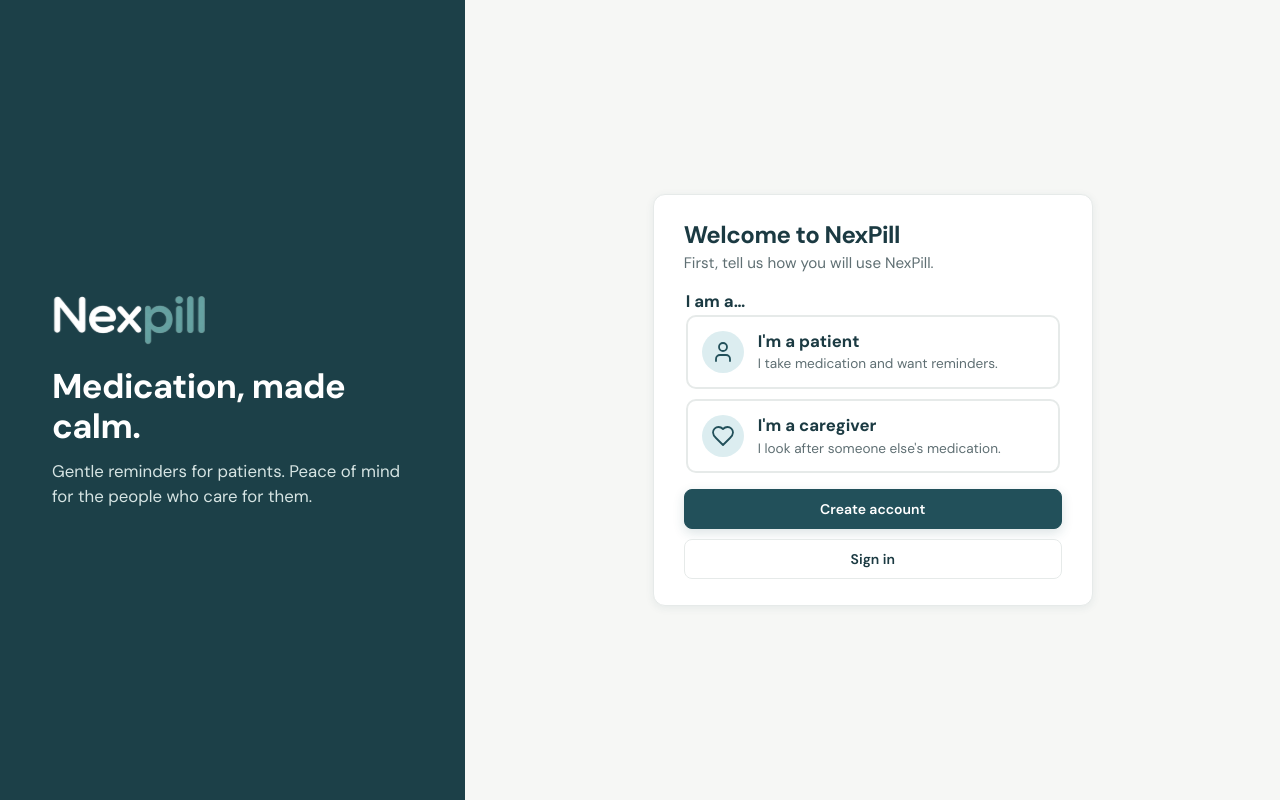
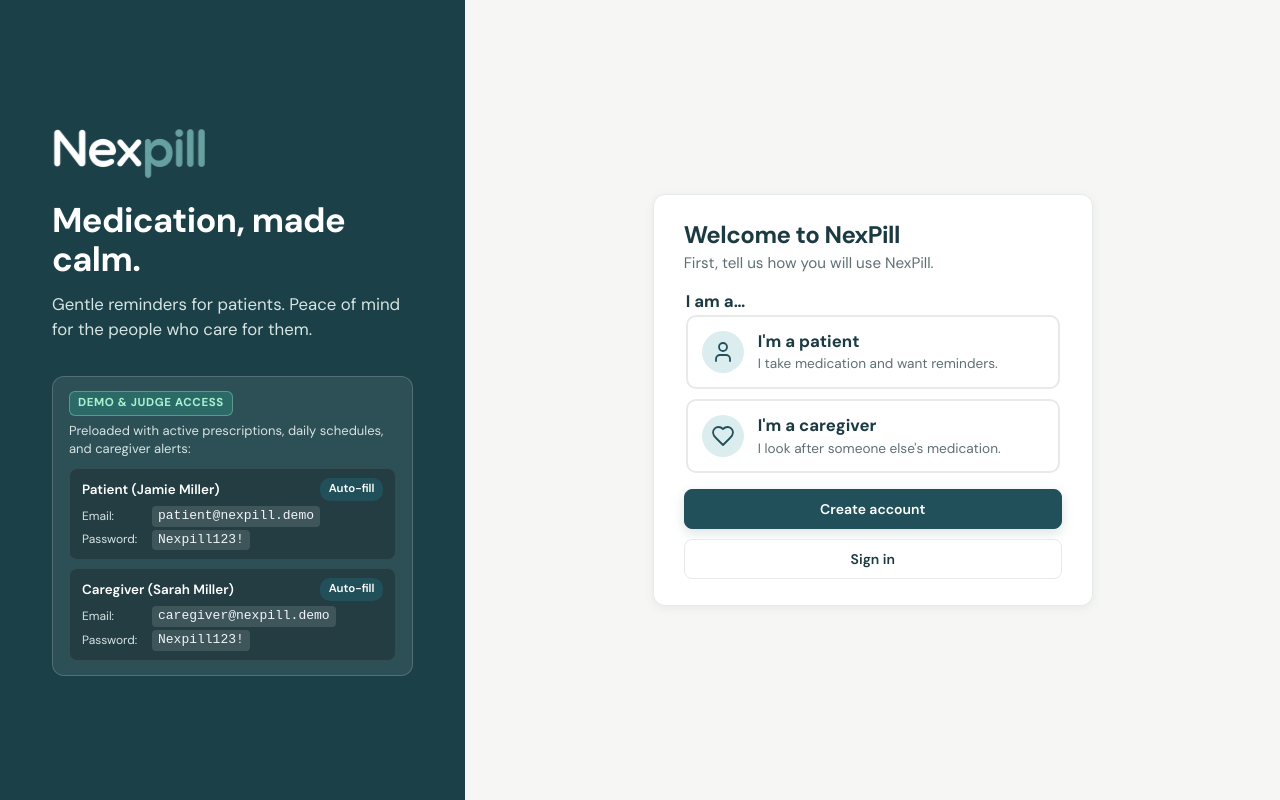
Before and after one commit to Rezouali-Imane/NexPill, a React (Vite) app in the folder frontend/: page /welcome in a window 1280 px wide. Built offline with nearby package versions, Linux system fonts and the light colour scheme; no server answers.

Commit message:
fix(caregivers): deduplicate connected caregivers and display demo credentials on auth page

```diff
--- a/frontend/src/api/http/client.ts
+++ b/frontend/src/api/http/client.ts
@@ -298,9 +298,16 @@
 
         const medications = medsRes.medications.map(mapBackendMedication);
         const doses = dosesRes.doses.map(mapBackendDose);
+        const seenCaregivers = new Set<string>();
         const caregivers = accessRes.access
           .filter((a) => a.status === "ACTIVE")
-          .map(mapBackendCaregiver);
+          .map(mapBackendCaregiver)
+          .filter((c) => {
+            const key = (c.name || c.userId || c.id).toLowerCase();
+            if (seenCaregivers.has(key)) return false;
+            seenCaregivers.add(key);
+            return true;
+          });
         const notifications = notifsRes.notifications.map(mapBackendNotification);
 
         return {
--- a/frontend/src/api/mock/caregiver.ts
+++ b/frontend/src/api/mock/caregiver.ts
@@ -13,7 +13,13 @@
     throw new ApiError("Caregivers only.", "forbidden");
   const me = session.user.id;
 
-  const mine = (db: DB) => db.links.filter((l) => l.caregiverId === me);
+  const mine = (db: DB) =>
+    db.links.filter(
+      (l) =>
+        l.caregiverId === me ||
+        (me === "u-caregiver" && l.caregiverId === "u-emily") ||
+        (me === "u-emily" && l.caregiverId === "u-caregiver"),
+    );
 
   const view = (db: DB, link: CareLink): PatientView | null => {
     const rec = db.patients[link.patientId];
--- a/frontend/src/api/mock/db.ts
+++ b/frontend/src/api/mock/db.ts
@@ -58,8 +58,10 @@
 
 export const DEMO_PASSWORD = "Nexpill123!";
 export const DEMO_ACCOUNTS = {
-  patient: "jamie@nexpill.demo",
-  caregiver: "emily@nexpill.demo",
+  patient: "patient@nexpill.demo",
+  caregiver: "caregiver@nexpill.demo",
+  jamie: "jamie@nexpill.demo",
+  emily: "emily@nexpill.demo",
 };
 
 const KEY = "nexpill.mock.db.v3";
--- a/frontend/src/api/mock/patient.ts
+++ b/frontend/src/api/mock/patient.ts
@@ -46,7 +46,17 @@
     if (!rec) throw new ApiError("Patient not found", "not-found");
     return { db, rec };
   };
-  const links = (db: DB) => db.links.filter((l) => l.patientId === patientId);
+  const links = (db: DB) => {
+    const raw = db.links.filter((l) => l.patientId === patientId);
+    const seen = new Set<string>();
+    return raw.filter((l) => {
+      const n = userName(db, l.caregiverId);
+      const key = (n?.full || l.caregiverId).toLowerCase();
+      if (seen.has(key)) return false;
+      seen.add(key);
+      return true;
+    });
+  };
 
   const toCaregiver = (db: DB, l: CareLink): Caregiver => {
     const n = userName(db, l.caregiverId);
--- a/frontend/src/pages/auth/Auth.module.css
+++ b/frontend/src/pages/auth/Auth.module.css
@@ -15,7 +15,7 @@
   flex-direction: column;
   justify-content: center;
   align-items: flex-start;
-  overflow: hidden;
+  overflow-y: auto;
   position: relative;
 }
 
@@ -268,3 +268,108 @@
     grid-template-columns: 1fr;
   }
 }
+
+
+/* Demo Credentials Widget in Brand Sidebar */
+.demoCard {
+  width: 100%;
+  margin-top: 14px;
+  background: rgba(255, 255, 255, 0.08);
+  border: 1px solid rgba(255, 255, 255, 0.18);
+  border-radius: 12px;
+  padding: 14px 16px;
+  color: #fff;
+  text-align: left;
+}
+
+.demoHeader {
+  display: flex;
+  align-items: center;
+  justify-content: space-between;
+  margin-bottom: 6px;
+}
+
+.demoBadge {
+  display: inline-block;
+  background: rgba(45, 140, 126, 0.45);
+  color: #a7f3d0;
+  font-size: 0.72rem;
+  font-weight: 700;
+  text-transform: uppercase;
+  letter-spacing: 0.6px;
+  padding: 3px 8px;
+  border-radius: 6px;
+  border: 1px solid rgba(167, 243, 208, 0.35);
+}
+
+.demoIntro {
+  font-size: 0.8125rem;
+  color: var(--nx-nav-text);
+  margin: 0 0 10px;
+  line-height: 1.4;
+}
+
+.demoAccount {
+  background: rgba(0, 0, 0, 0.22);
+  border: 1px solid rgba(255, 255, 255, 0.08);
+  border-radius: 8px;
+  padding: 9px 12px;
+  margin-bottom: 8px;
+}
+
+.demoAccount:last-child {
+  margin-bottom: 0;
+}
+
+.demoRow {
+  display: flex;
+  justify-content: space-between;
+  align-items: center;
+  margin-bottom: 5px;
+}
+
+.demoRole {
+  font-size: 0.84rem;
+  font-weight: 600;
+  color: #fff;
+}
+
+.demoFillBtn {
+  font-size: 0.72rem;
+  font-weight: 600;
+  color: #fff;
+  background: var(--nx-primary);
+  padding: 3px 9px;
+  border-radius: 10px;
+  text-decoration: none;
+  transition: opacity 0.15s ease;
+}
+
+.demoFillBtn:hover {
+  opacity: 0.9;
+}
+
+.demoField {
+  display: flex;
+  align-items: center;
+  gap: 8px;
+  font-size: 0.8125rem;
+  color: rgba(255, 255, 255, 0.88);
+  margin-top: 3px;
+}
+
+.demoLabel {
+  font-size: 0.75rem;
+  color: var(--nx-nav-text);
+  min-width: 62px;
+}
+
+.demoCode {
+  font-family: monospace;
+  font-size: 0.8125rem;
+  background: rgba(255, 255, 255, 0.12);
+  padding: 1px 6px;
+  border-radius: 4px;
+  color: #f1f5f9;
+  user-select: all;
+}
--- a/frontend/src/pages/auth/AuthLayout.tsx
+++ b/frontend/src/pages/auth/AuthLayout.tsx
@@ -1,4 +1,5 @@
 import type { ReactNode } from 'react';
+import { Link } from 'react-router-dom';
 import { Logo } from '@/components/ui/Logo';
 import s from './Auth.module.css';
 
@@ -31,6 +32,49 @@
               Gentle reminders for patients. Peace of mind for the people who care for them.
             </p>
           </div>
+
+          <div className={s.demoCard}>
+            <div className={s.demoHeader}>
+              <span className={s.demoBadge}>Demo & Judge Access</span>
+            </div>
+            <p className={s.demoIntro}>
+              Preloaded with active prescriptions, daily schedules, and caregiver alerts:
+            </p>
+
+            <div className={s.demoAccount}>
+              <div className={s.demoRow}>
+                <span className={s.demoRole}>Patient (Jamie Miller)</span>
+                <Link to="/signin?demo=patient" className={s.demoFillBtn}>
+                  Auto-fill
+                </Link>
+              </div>
+              <div className={s.demoField}>
+                <span className={s.demoLabel}>Email:</span>
+                <code className={s.demoCode}>patient@nexpill.demo</code>
+              </div>
+              <div className={s.demoField}>
+                <span className={s.demoLabel}>Password:</span>
+                <code className={s.demoCode}>Nexpill123!</code>
+              </div>
+            </div>
+
+            <div className={s.demoAccount}>
+              <div className={s.demoRow}>
+                <span className={s.demoRole}>Caregiver (Sarah Miller)</span>
+                <Link to="/signin?demo=caregiver" className={s.demoFillBtn}>
+                  Auto-fill
+                </Link>
+              </div>
+              <div className={s.demoField}>
+                <span className={s.demoLabel}>Email:</span>
+                <code className={s.demoCode}>caregiver@nexpill.demo</code>
+              </div>
+              <div className={s.demoField}>
+                <span className={s.demoLabel}>Password:</span>
+                <code className={s.demoCode}>Nexpill123!</code>
+              </div>
+            </div>
+          </div>
         </div>
       </aside>
       <main id="auth-main" className={s.main}>
```
Also changed, not shown: 2 other files (tests, documents, lock files or other folders).
